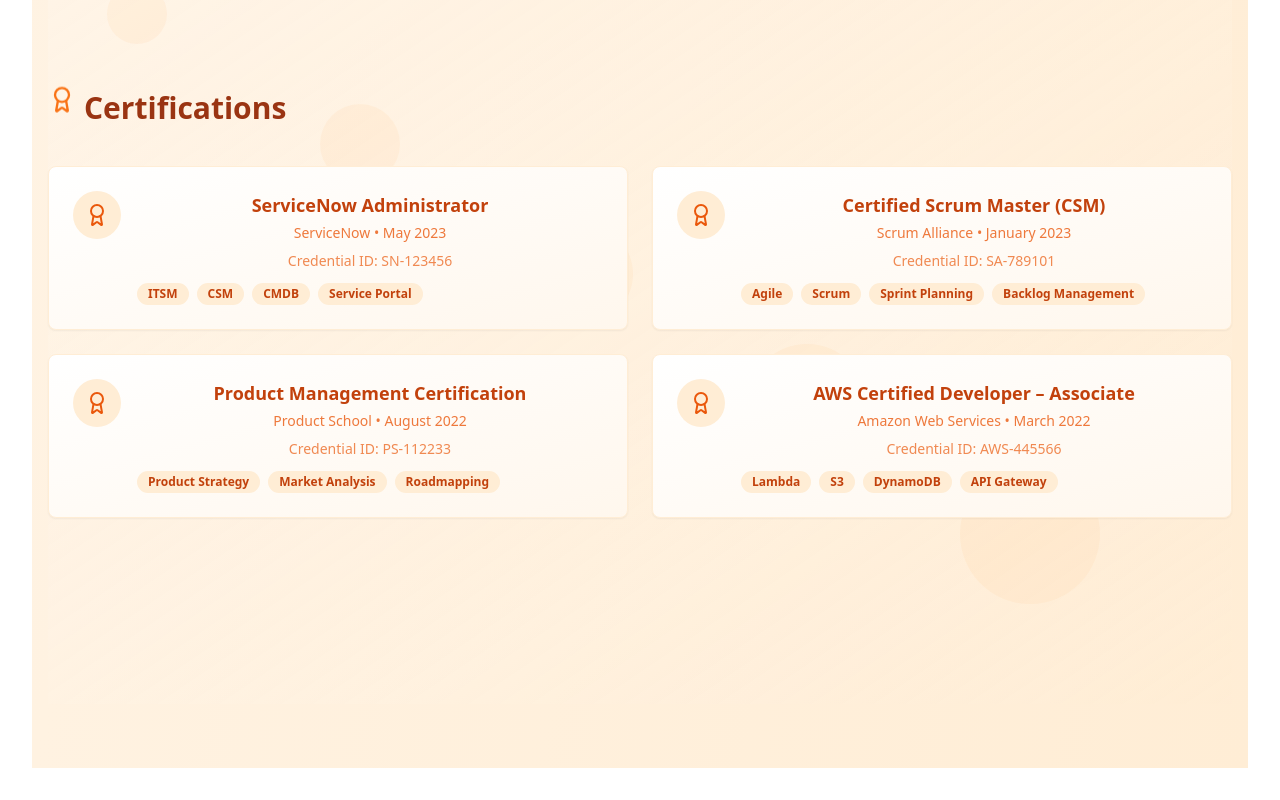
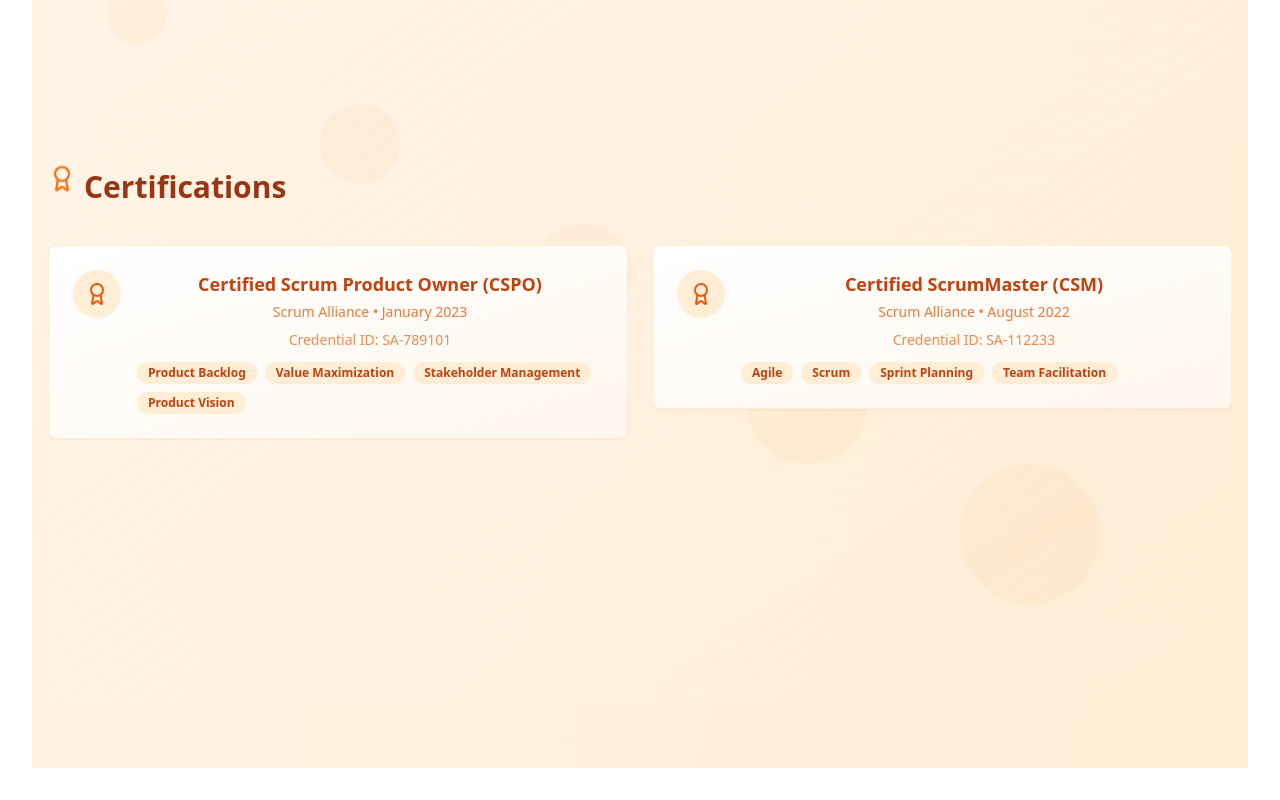
Before and after one commit to heroicheist/idea-helper-toolkit, a React (Vite) app: page /portfolio in a window 1280 px wide. Shown: the part 4634-5434 px from the top of the page. Built offline with nearby package versions, Linux system fonts and the light colour scheme.

Commit message:
Update certifications data
Update the certifications data in the portfolio.

```diff
--- a/src/pages/Portfolio.tsx
+++ b/src/pages/Portfolio.tsx
@@ -58,36 +58,20 @@ const Portfolio = () => {
 
   const certificationData = [
     {
-      name: "ServiceNow Administrator",
-      issuer: "ServiceNow",
-      date: "May 2023",
-      credentialId: "SN-123456",
-      skills: ["ITSM", "CSM", "CMDB", "Service Portal"],
-      image: "servicenow-logo.png"
-    },
-    {
-      name: "Certified Scrum Master (CSM)",
+      name: "Certified Scrum Product Owner (CSPO)",
       issuer: "Scrum Alliance",
       date: "January 2023",
       credentialId: "SA-789101",
-      skills: ["Agile", "Scrum", "Sprint Planning", "Backlog Management"],
+      skills: ["Product Backlog", "Value Maximization", "Stakeholder Management", "Product Vision"],
       image: "scrum-logo.png"
     },
     {
-      name: "Product Management Certification",
-      issuer: "Product School",
+      name: "Certified ScrumMaster (CSM)",
+      issuer: "Scrum Alliance",
       date: "August 2022",
-      credentialId: "PS-112233",
-      skills: ["Product Strategy", "Market Analysis", "Roadmapping"],
-      image: "product-school-logo.png"
-    },
-    {
-      name: "AWS Certified Developer – Associate",
-      issuer: "Amazon Web Services",
-      date: "March 2022",
-      credentialId: "AWS-445566",
-      skills: ["Lambda", "S3", "DynamoDB", "API Gateway"],
-      image: "aws-logo.png"
+      credentialId: "SA-112233",
+      skills: ["Agile", "Scrum", "Sprint Planning", "Team Facilitation"],
+      image: "scrum-logo.png"
     }
   ];
 
```
